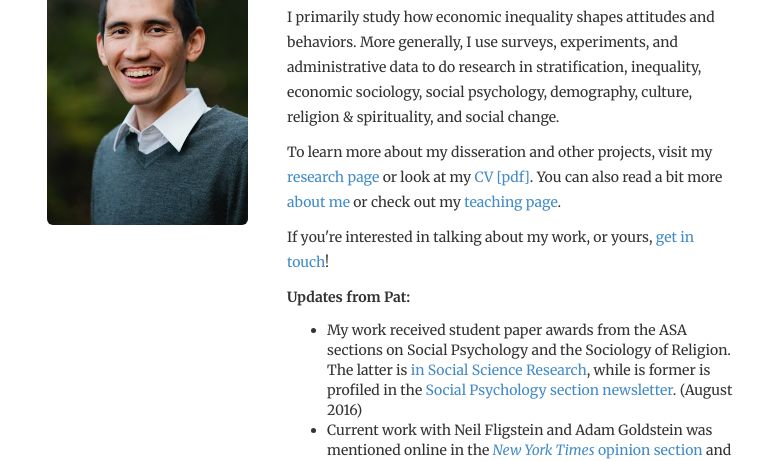
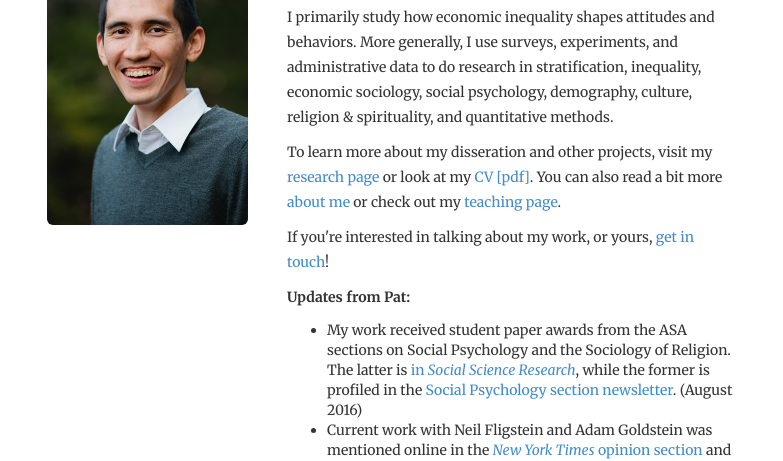
Before and after one commit to ophastings/ophastings.github.io, a Jekyll site: the page built from index.html, in a window 1280 px wide. Shown: the part 220-681 px from the top of the page, without its empty margins (248-1031 px from the left). Built offline with Jekyll 4.4.1, drawn with Linux system fonts in a browser that asks for light colours; comment, search, counter and statistics services are not loaded.

Commit message:
Update index.html

```diff
--- a/index.html
+++ b/index.html
@@ -19,7 +19,7 @@ description: Website of Orestes Pat Hastings, sociology PhD candidate at UC Berk
 
 	<p>I primarily study how economic inequality shapes attitudes and behaviors. More generally,
 	I use surveys, experiments, and administrative data to do research in
-	stratification, inequality, economic sociology, social psychology, demography, culture, religion &amp spirituality, and social change.</p>
+	stratification, inequality, economic sociology, social psychology, demography, culture, religion &amp spirituality, and quantitative methods.</p>
 
 	<p>To learn more about my disseration and other projects, visit my <a href="research">research page</a>
 	or look at my <a href="HastingsCV.pdf">CV [pdf]</a>. You can also
@@ -30,7 +30,8 @@ description: Website of Orestes Pat Hastings, sociology PhD candidate at UC Berk
 	<p><b>Updates from Pat:</b></p>
 <ul>
 	<li> My work received student paper awards from the ASA sections on Social Psychology and the Sociology of Religion.
-		The latter is <a href="http://www.sciencedirect.com/science/article/pii/S0049089X16000272">in Social Science Research</a>, while is former is profiled in the
+		The latter is <a href="http://www.sciencedirect.com/science/article/pii/S0049089X16000272">in <i>Social Science Research</i></a>,
+		while the former is profiled in the
 		<a href="http://www.socialpsychologyasasection.com/uploads/6/4/7/7/64777385/summer_2016.pdf">Social Psychology section newsletter</a>. (August 2016)
 	<li> Current work with Neil Fligstein and Adam Goldstein was mentioned online in the
 		<a href="http://www.nytimes.com/2016/07/07/opinion/campaign-stops/how-falling-behind-the-joneses-fueled-the-rise-of-trump.html">
```
